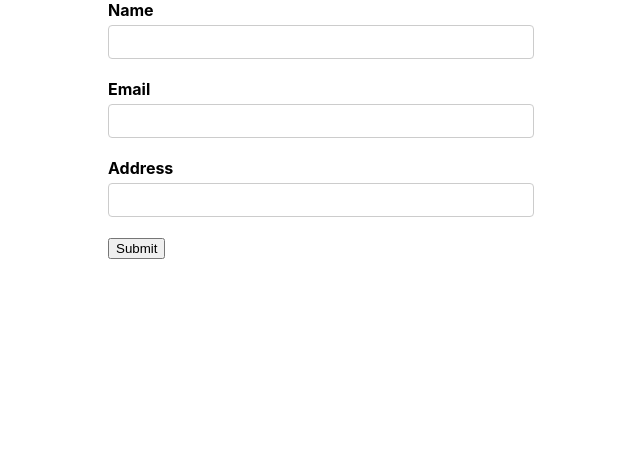
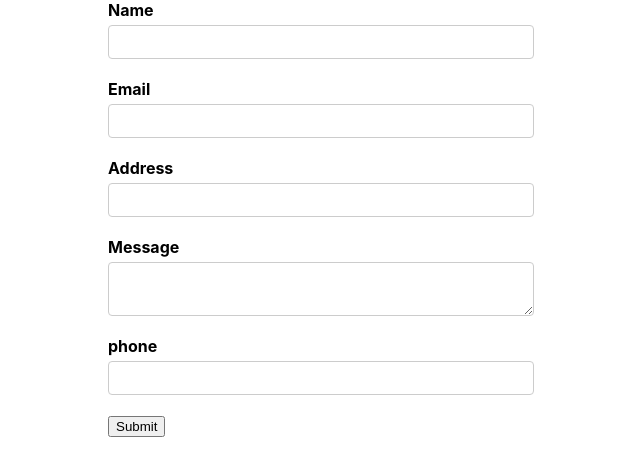
Before and after one commit to rifqirosyidi/learn-formik, a React (Create React App) app: page / in a window 1280 px wide. Shown: the top 476 px of the page, without its empty margins (319-959 px from the left). Built offline with nearby package versions, Linux system fonts and the light colour scheme.

Commit message:
render props on Field component

```diff
--- a/src/App.js
+++ b/src/App.js
@@ -1,5 +1,5 @@
 import "./App.css";
-import MyForm from "./components/BeforeMyForm";
+import MyForm from "./components/MyForm";
 
 function App() {
   return (
--- a/src/components/MyForm.js
+++ b/src/components/MyForm.js
@@ -6,6 +6,8 @@ const initialValues = {
   name: "",
   email: "",
   address: "",
+  message: "",
+  phone: "",
 };
 
 const onSubmit = (values) => {
@@ -41,6 +43,26 @@ const MyForm = () => {
           <Field type="text" name="address" id="address" />
           <ErrorMessage name="address" />
         </div>
+        <div className="form-control">
+          <label htmlFor="message">Message</label>
+          <Field as="textarea" name="message" id="message" />
+          <ErrorMessage name="message" />
+        </div>
+        <div className="form-control">
+          <label htmlFor="phone">phone</label>
+          <Field name="phone">
+            {(props) => {
+              const { field, form, meta } = props;
+              return (
+                <div>
+                  <input type="text" id="phone" {...field}></input>
+                  {meta.error && meta.touched ? <div>{meta.error}</div> : null}
+                </div>
+              );
+            }}
+          </Field>
+          <ErrorMessage name="phone" />
+        </div>
 
         <button type="submit">Submit</button>
       </Form>
```
